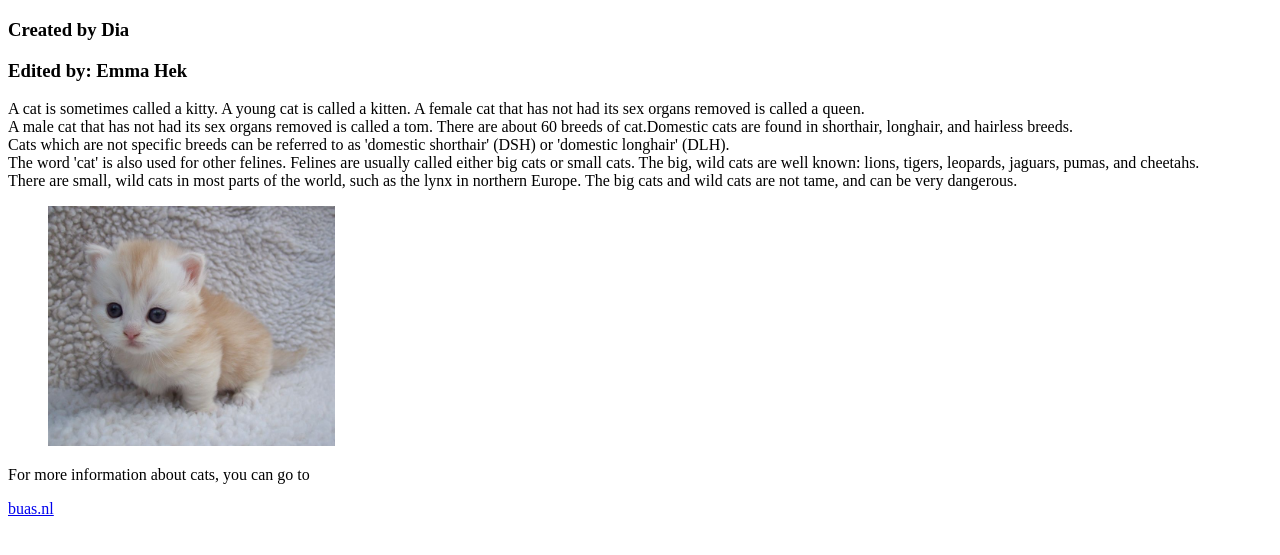
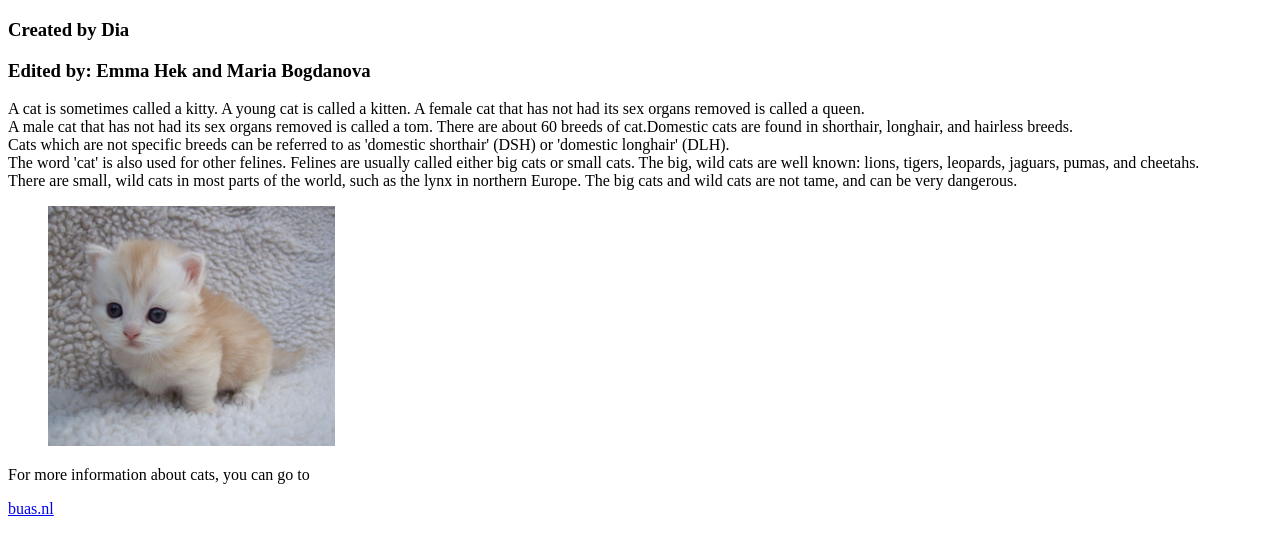
Before and after one commit to diamahmoud/prj4-chapter-3, a plain HTML site: page index.html in a window 1280 px wide. Shown: the part 61-616 px from the top of the page. Drawn offline with Linux system fonts and the light colour scheme.

Commit message:
added another name to the h3 heading (Maria)

```diff
--- a/index.html
+++ b/index.html
@@ -13,7 +13,7 @@
 <div>
 <h1> Cats on Campus </h1>
 	<h3> Created by Dia </h3>
-	<h3>Edited by: Emma Hek</h3>
+	<h3>Edited by: Emma Hek and Maria Bogdanova</h3>
 	<p> A cat is sometimes called a kitty. A young cat is called a kitten. A female cat that has not had its sex organs removed is called a queen.<br> A male cat that has not had its sex organs removed is called a tom. There are about 60 breeds of cat.Domestic cats are found in shorthair, longhair, and hairless breeds. <br> Cats which are not specific breeds can be referred to as 'domestic shorthair' (DSH) or 'domestic longhair' (DLH).
 	<br> The word 'cat' is also used for other felines. Felines are usually called either big cats or small cats. The big, wild cats are well known: lions, tigers, leopards, jaguars, pumas, and cheetahs. <br> There are small, wild cats in most parts of the world, such as the lynx in northern Europe. The big cats and wild cats are not tame, and can be very dangerous.</p>
 </div>
```
